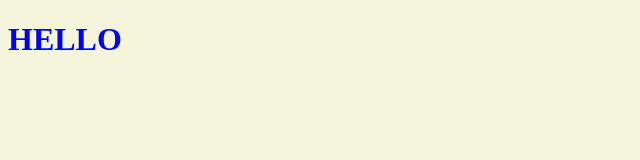
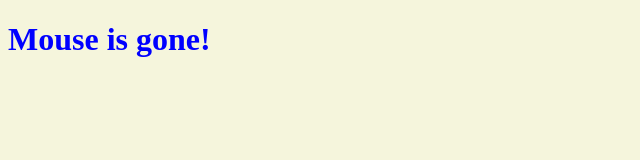
Before and after one commit to yessssssssssol/vanilaJS, a plain HTML site: page index.html in a window 1280 px wide. Both pictures are taken after a click on the element "HELLO". Shown: the whole page, without its empty margins (0-640 px from the left). Drawn offline with Linux system fonts and the light colour scheme.

Commit message:
CLICK_EVENT1

```diff
--- a/app.js
+++ b/app.js
@@ -1,4 +1,4 @@
-const title = document.querySelector(".hello h1");
+const title = document.querySelector("div.hello:first-child h1");
 
 title.innerText = "HELLO";
 
@@ -6,4 +6,15 @@ function handleTitleClick() {
   title.style.color = "blue";
   console.log("Title was Clicked!");
 }
+
+function handleMouseEnter() {
+  title.innerText = "Mouse is here!";
+}
+
+function handleMouseLeave() {
+  title.innerText = "Mouse is gone!";
+}
+
 title.addEventListener("click", handleTitleClick);
+title.addEventListener("mouseenter", handleMouseEnter);
+title.addEventListener("mouseleave", handleMouseLeave);
--- a/index.html
+++ b/index.html
@@ -10,7 +10,7 @@
   </head>
   <body>
     <div class="hello">
-      <h1>Grab Me! 1</h1>
+      <h1>Click here!</h1>
     </div>
 
     <script src="app.js"></script>
```
